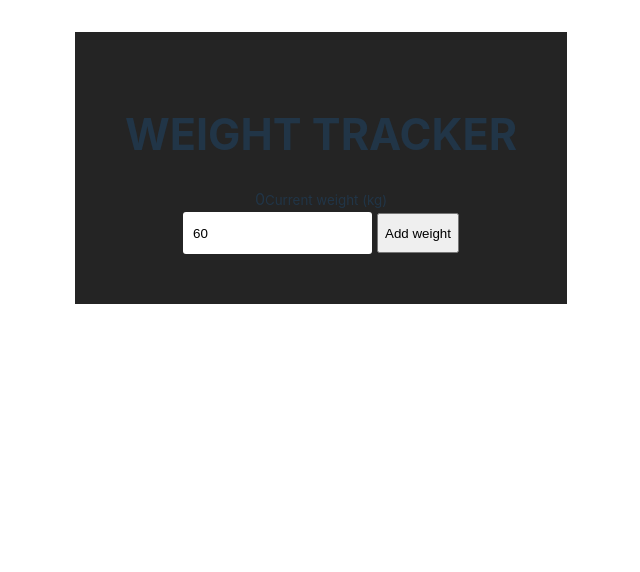
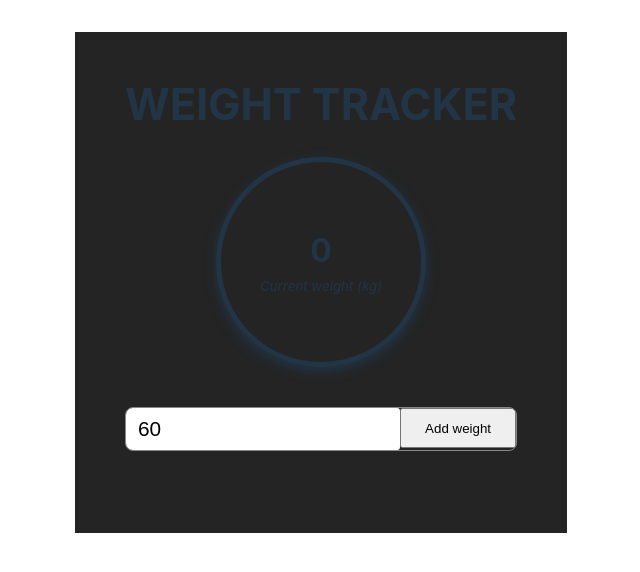
Before and after one commit to walczakjakub/weight-tracker, a Vue app: page / in a window 1280 px wide. Shown: the top 572 px of the page, without its empty margins (319-959 px from the left). Built offline with nearby package versions, Linux system fonts and the light colour scheme.

Commit message:
add current weight and form style

```diff
--- a/src/App.vue
+++ b/src/App.vue
@@ -77,6 +77,7 @@
     <div class="current">
       <span>{{ currentWeight.weight }}</span>
       <small>Current weight (kg)</small>
+    </div>
     <form @submit.prevent="addWeight">
       <input type="number" step="0.1" v-model="weightInput" class="weightInput">
       <input type="submit" value="Add weight"  class="weightSubmit">
@@ -102,7 +103,7 @@
         </ul>
       </div>
     </div>
-    </div>
+
   </main>
 </template>
 
--- a/src/style.css
+++ b/src/style.css
@@ -1,7 +1,6 @@
 :root {
   font-family: Inter, Avenir, Helvetica, Arial, sans-serif;
   font-size: 16px;
-  line-height: 24px;
   font-weight: 400;
 
   color-scheme: light dark;
@@ -46,7 +45,47 @@ h1 {
 main {
   max-width: 400px;
   background-color: #242424;
-  padding: 50px;
+  padding: 20px 50px 50px 50px;
+}
+
+.current {
+  display: flex;
+  flex-direction: column;
+  justify-content: center;
+  width: 200px;
+  height: 200px;
+  text-align: center;
+  margin: 0 auto;
+  margin-bottom: 40px;
+  border: 5px solid;
+  border-radius: 999px;
+  box-shadow: 0 4px 12px;
+}
+
+.current span {
+  display: block;
+  font-size: 2em;
+  font-weight: bold;
+  margin-bottom: 0.5rem;
+}
+
+.current small {
+  font-style: italic;
+}
+
+form {
+  display: flex;
+  margin-bottom: 2rem;
+  border: 1px solid rgba(211, 211, 211, 0.575);
+  border-radius: 0.5rem;
+  overflow: hidden;
+  transition: 200ms linear;
+  justify-content: center;
+}
+
+form:focus-within,
+form:hover {
+  border-color: white;
 }
 
 input {
@@ -54,10 +93,15 @@ input {
 }
 
 .weightInput {
-  margin-right: 5px;
+  text-indent: 10px;
   border: none;
-  padding-left: 10px;
   border-radius: 3px;
+  width: 70%;
+  font-size: 1.3em;
+}
+
+.weightSubmit {
+  width: 30%;
 }
 
 ul {
@@ -66,7 +110,9 @@ ul {
 
 li {
   list-style: none;
-  margin: 2px 0 2px 0;
+  margin: 5px 0 5px 0;
   border-style: dotted;
   border-width: 1px;
+  border-color: rgba(211, 211, 211, 0.575);
+  line-height: 40px;
 }
```
Lines whose indentation alone changed are shown as unchanged.
